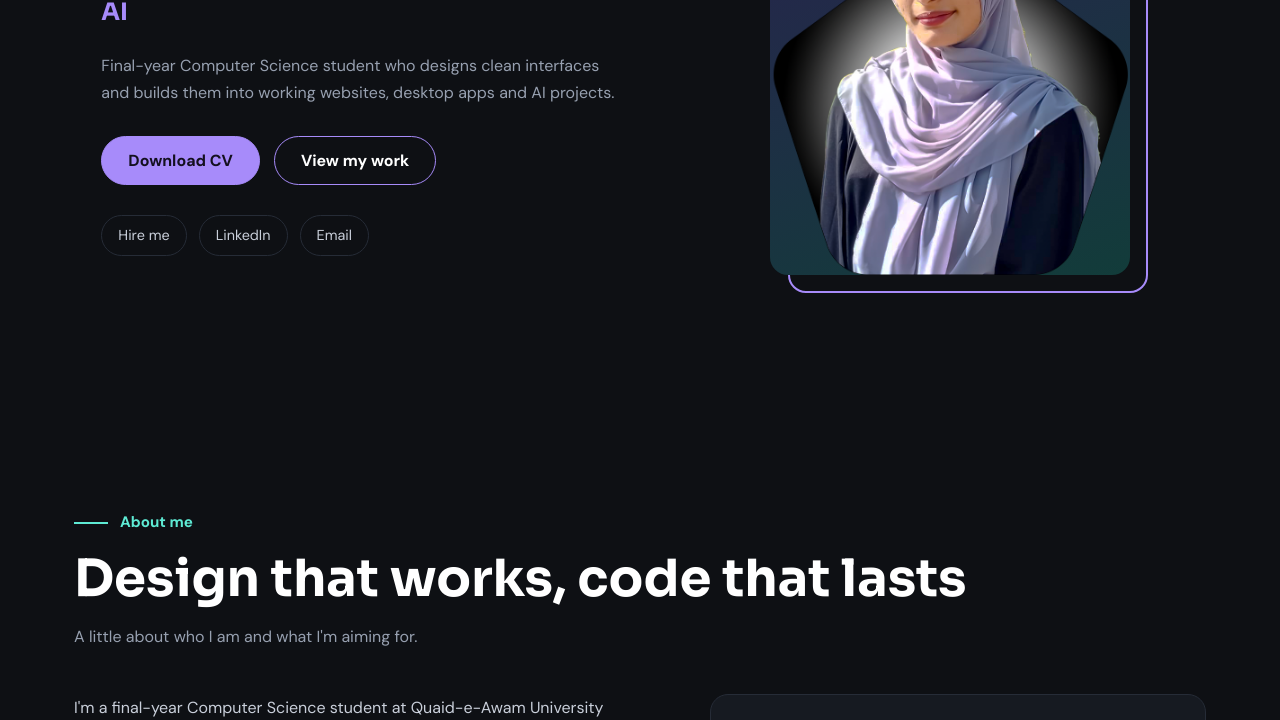
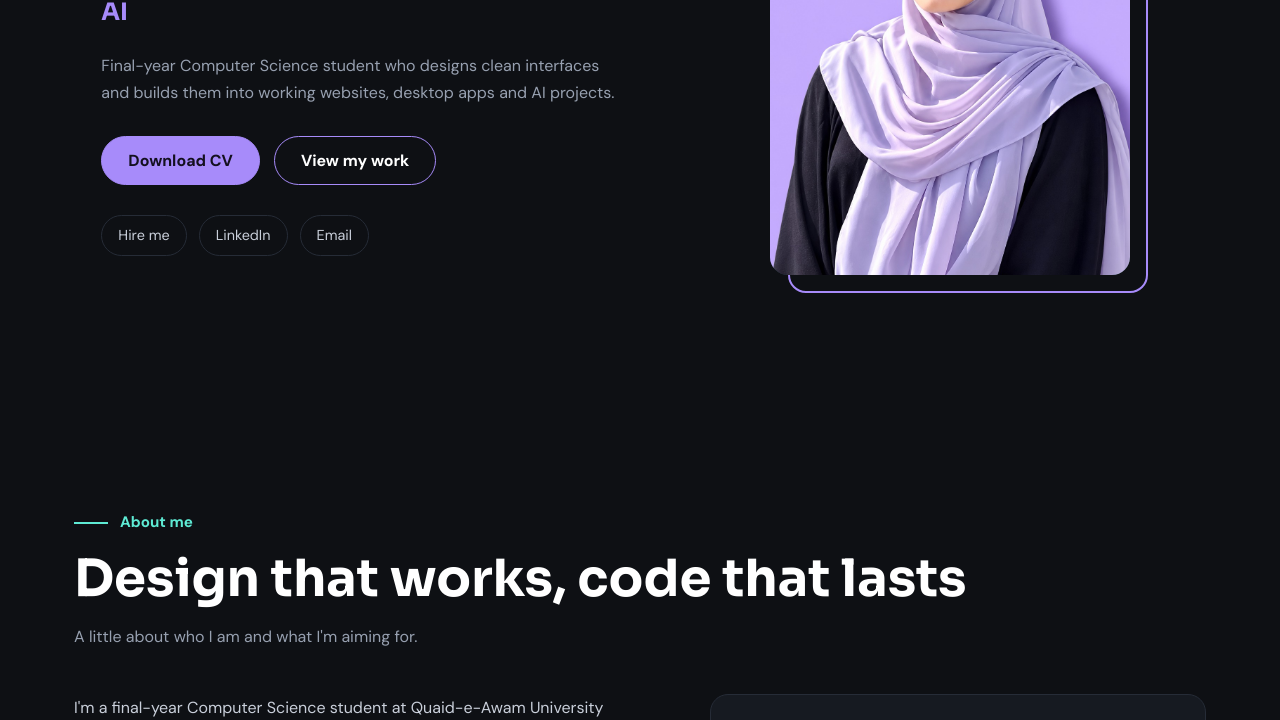
Before and after one commit to Aliza-mariam/aliza-mariam.github.io, a plain HTML site: page index.html in a window 1280 px wide. Shown: the part 380-1100 px from the top of the page. Drawn offline with Linux system fonts and the light colour scheme.

```diff
--- a/index.html
+++ b/index.html
@@ -132,7 +132,7 @@ footer{border-top:1px solid var(--line);text-align:center;padding:26px;color:#7b
   </div>
   <div class="social"><a href="#contact">Hire me</a><a href="https://linkedin.com/in/aliza-mariam-b6210241a" target="_blank" rel="noopener">LinkedIn</a><a href="mailto:aliza.khokhar4617@gmail.com">Email</a></div>
  </div>
- <div class="photo"><div class="frame">A<img src="leeza photo.png" alt="Aliza Khokhar" onerror="this.remove()"></div></div>
+ <div class="photo"><div class="frame">A<img src="pic.jpg" alt="Aliza Khokhar" onerror="this.remove()"></div></div>
 </div></section>
 
 <section id="about"><div class="wrap">
```
